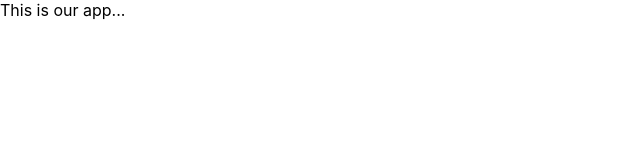
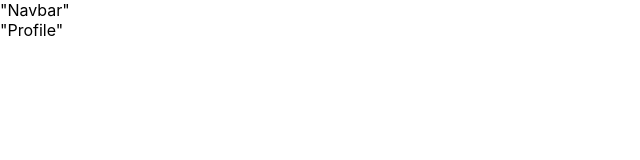
Before and after one commit to WilliamDeckmann/instagram-remade, a React (Create React App) app: page /user in a window 1280 px wide. Shown: the top 160 px of the page, without its empty margins (0-640 px from the left). Built offline with nearby package versions, Linux system fonts and the light colour scheme.

Commit message:
Add routes + home & profile pages

```diff
--- /dev/null
+++ b/src/pages/Home.js
@@ -0,0 +1,9 @@
+const Home = () => {
+    return (
+        <div className="Home">
+            "Home"
+        </div>
+    );
+}
+
+export default Home;
--- /dev/null
+++ b/src/pages/Profile.js
@@ -0,0 +1,9 @@
+const Profile = () => {
+    return (
+        <div className="Profile">
+            "Profile"
+        </div>
+    );
+}
+
+export default Profile;
--- a/src/templates/App.js
+++ b/src/templates/App.js
@@ -1,8 +1,29 @@
+import { Route, Routes } from "react-router-dom";
+import { ThemeProvider } from "@emotion/react";
+import useFetch from "../hooks/useFetch";
+import Home from "../pages/Home";
+import Profile from "../pages/Profile";
+
 function App() {
+
+  // This is only af test theme, it will be updated later...
+  const main = {
+    backgroundColor: "lightblue",
+  };
+
   return (
-    <div className="App">
-      This is our app...
-    </div>
+    <ThemeProvider theme={main}>
+      <div className="App">
+      "Navbar"
+        <main className="Main">
+          <Routes>
+            <Route exact path="/" element={<Home />} />
+            <Route exact path="/user" element={<Profile />} />
+            <Route path="*" element={<p>Not Found</p>} />
+          </Routes>
+        </main>
+      </div>
+    </ThemeProvider>
   );
 }
 
```
